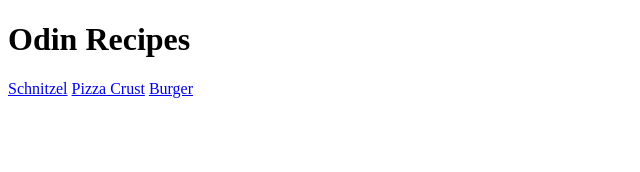
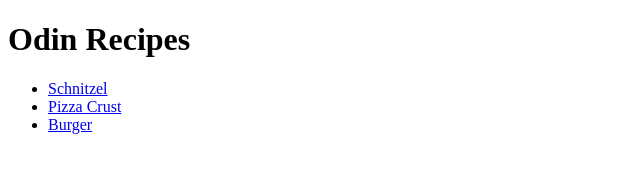
Before and after one commit to Krankenztein/odin-recipes, a plain HTML site: page index.html in a window 1280 px wide. Shown: the whole page, without its empty margins (0-640 px from the left). Drawn offline with Linux system fonts and the light colour scheme.

Commit message:
Moved the recipes to a list

```diff
--- a/index.html
+++ b/index.html
@@ -7,8 +7,10 @@
 
   <body>
     <h1>Odin Recipes</h1>
-    <a href="./recipes/schnitzel.html">Schnitzel</a>
-    <a href="./recipes/pizza-dough.html">Pizza Crust</a>
-    <a href="./recipes/burger.html">Burger</a>
+    <ul>
+      <li><a href="./recipes/schnitzel.html">Schnitzel</a></li>
+      <li><a href="./recipes/pizza-dough.html">Pizza Crust</a></li>
+      <li><a href="./recipes/burger.html">Burger</a></li>
+    </ul>
   </body>
 </html>
```
